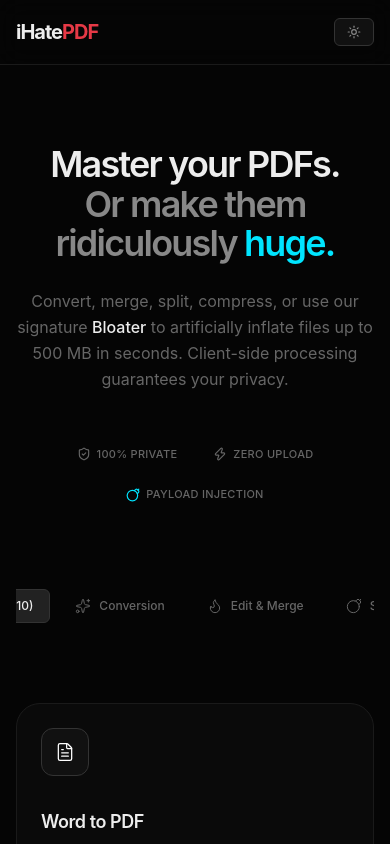
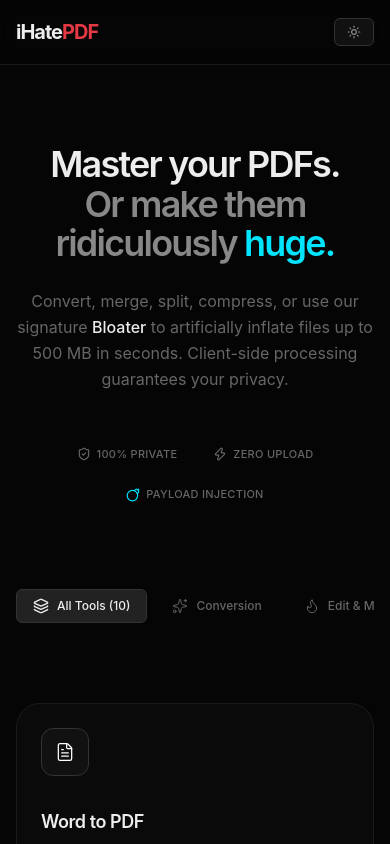
Before and after one commit to syans-OG/IHatePDF, a React (Vite) app: page / in a window 390 px wide. Shown: the top 844 px of the page. Built offline with nearby package versions, Linux system fonts and the light colour scheme.

Commit message:
Fix category tabs responsiveness on mobile

```diff
--- a/src/App.tsx
+++ b/src/App.tsx
@@ -64,7 +64,7 @@
             </div>
 
             {/* Category Filter Tabs */}
-            <div className="flex items-center justify-center gap-2 overflow-x-auto pb-4">
+            <div className="flex items-center justify-start md:justify-center gap-2 overflow-x-auto pb-4 w-full snap-x">
               {[
                 { id: 'all', label: 'All Tools (10)', icon: Layers },
                 { id: 'convert', label: 'Conversion', icon: Sparkles },
```
